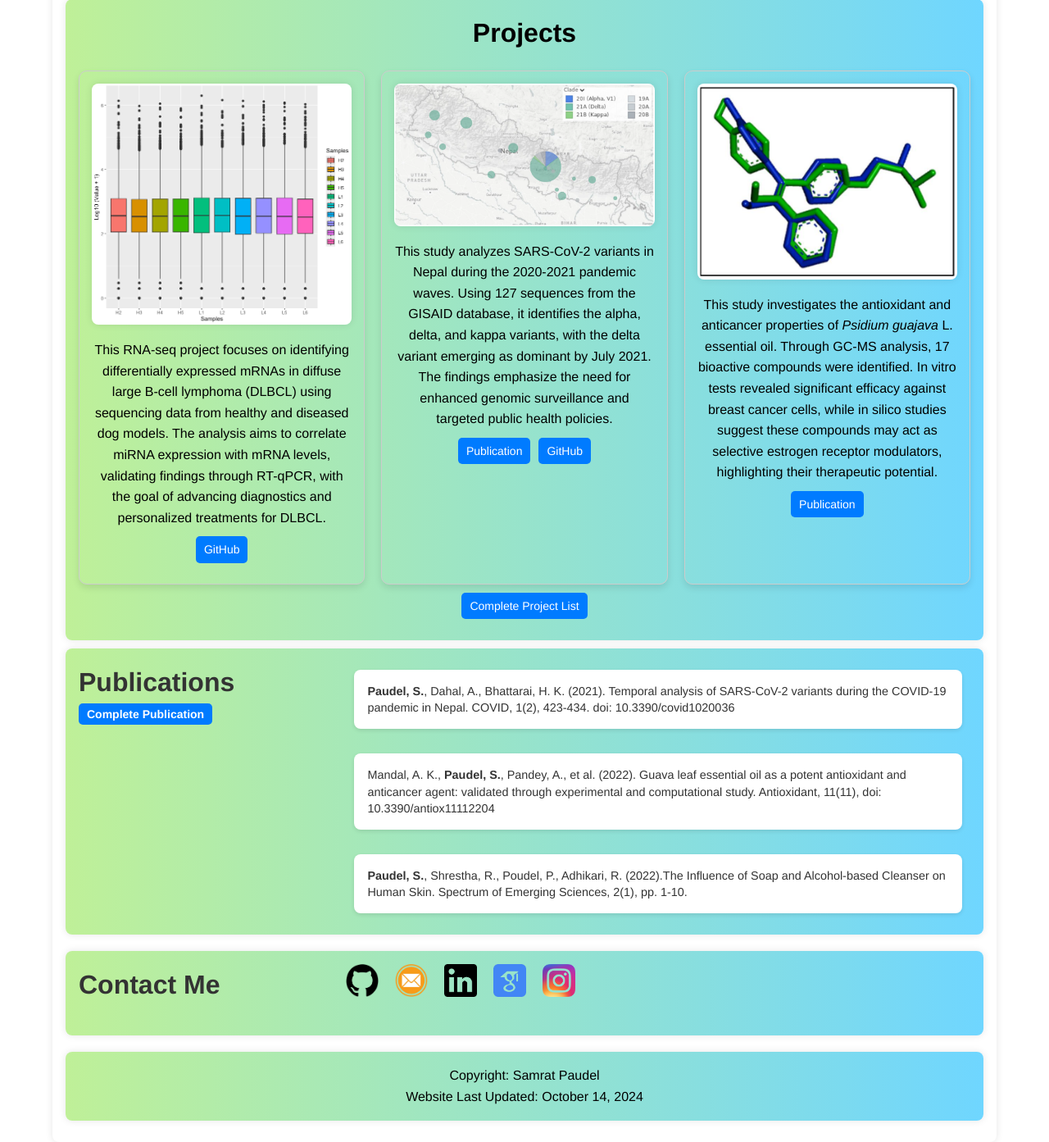
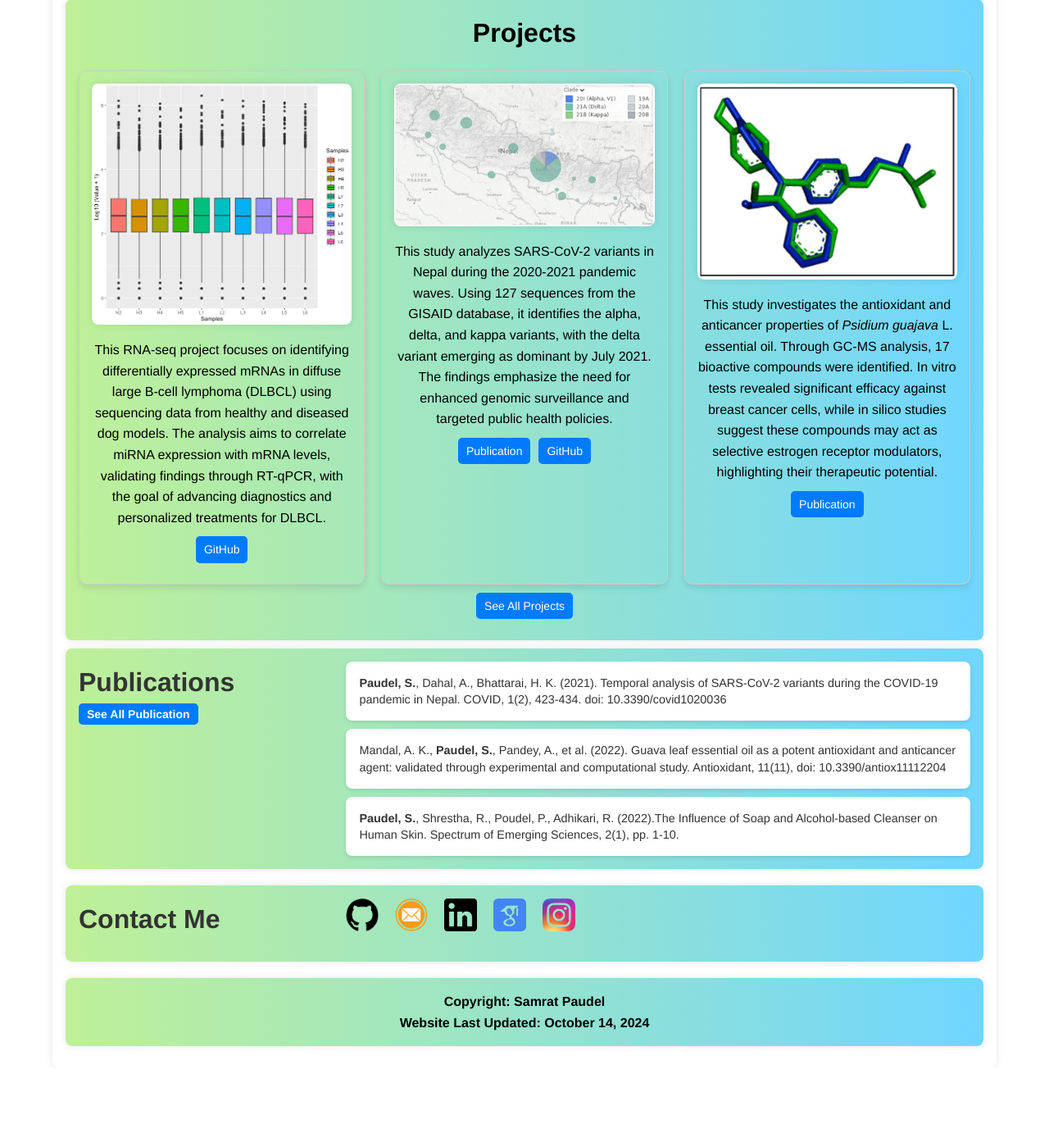
Before and after one commit to paudelsam/paudelsam.github.io, a PHP site: page / in a window 1280 px wide. Shown: the part 542-1935 px from the top of the page at 82% size. After the commit the page ends 1818 px from the top, so only its background shows below. Run offline with PHP 8.4, Linux system fonts and the light colour scheme.

Commit message:
Edited css

```diff
--- a/css/style.css
+++ b/css/style.css
@@ -211,11 +211,18 @@ header .button button:hover, .button button:hover {
   font-size: 1rem;
 }
 
-.project-buttons, .publication-box {
+.project-buttons {
   display: flex;
   justify-content: center;
   gap: 0.625rem;
   margin: 0.625rem;
+}
+
+.publication-box {
+  display: flex;
+  justify-content: center;
+  gap: 0.625rem;
+  margin: 0.3125rem, 0.625rem;
 }
 
 .btn {
@@ -301,16 +308,18 @@ header .button button:hover, .button button:hover {
 
 .contact h1 {
   font-size: 2rem;
-  margin-bottom: 1.25rem;
+  margin-bottom: 0.625rem;
 }
 
 .contact-icons {
   display: flex;
   gap: 1.25rem;
+  vertical-align: middle;
 }
 
 .contact-icon {
   transition: transform 0.3s;
+  margin-bottom: 0.625rem;
 }
 
 .contact-icon img {
@@ -325,6 +334,8 @@ header .button button:hover, .button button:hover {
 /* Copyright Section */
 .copyright {
   text-align: center;
+  font-weight: bold;
+
   margin: 0.625rem 0;
   background: var(--gradient);
   padding: 1rem;
--- a/index.html
+++ b/index.html
@@ -9,11 +9,11 @@
     <a href="index.html"> <title>Samrat Paudel</title> </a>
 
     <!-- Favicon -->
-    <link rel="icon" href="/icons/icon.png" type="image/x-icon">
+    <link rel="icon" href="./icons/icon.png" type="image/x-icon">
 
     <!-- CSS Stylesheet -->
-    <link rel="stylesheet" href="/css/style.css">
-    <script src="/js/script.js"></script>
+    <link rel="stylesheet" href="./css/style.css">
+    <script src="./js/script.js"></script>
 
     <!-- Font and Icons -->
     <link href="https://fonts.googleapis.com/css2?family=Open+Sans:wght@300;400;600&display=swap" rel="stylesheet">
@@ -117,7 +117,7 @@
 
   </div>
   <div class="project-buttons">
-    <a class="btn" href="projects.html" target="_blank">Complete Project List</a>
+    <a class="btn" href="projects.html" target="_blank">See All Projects</a>
   </div>
 </div>
 
@@ -125,7 +125,7 @@
 <div id="publications" class="publications">
     <div class="heading">
         <h1>Publications</h1>
-      <a class="btn" href="https://scholar.google.com/citations?user=O36WstsAAAAJ&hl=en" target="_blank">Complete
+      <a class="btn" href="https://scholar.google.com/citations?user=O36WstsAAAAJ&hl=en" target="_blank">See All
         Publication</a>
     </div>
     <div class="content">
```
